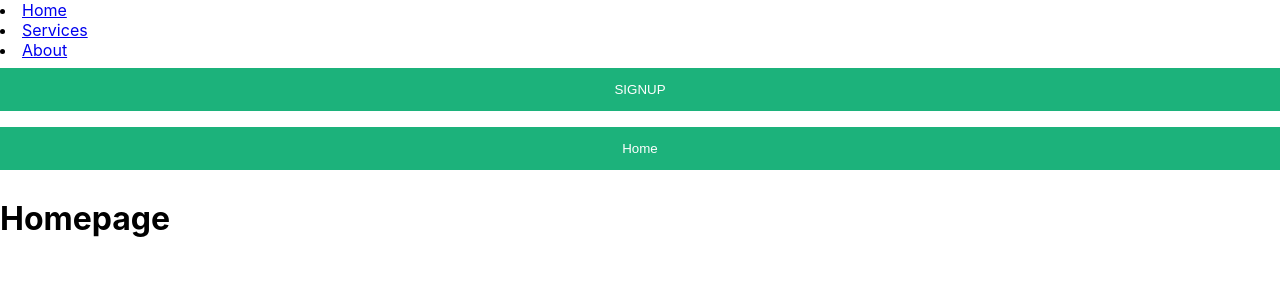
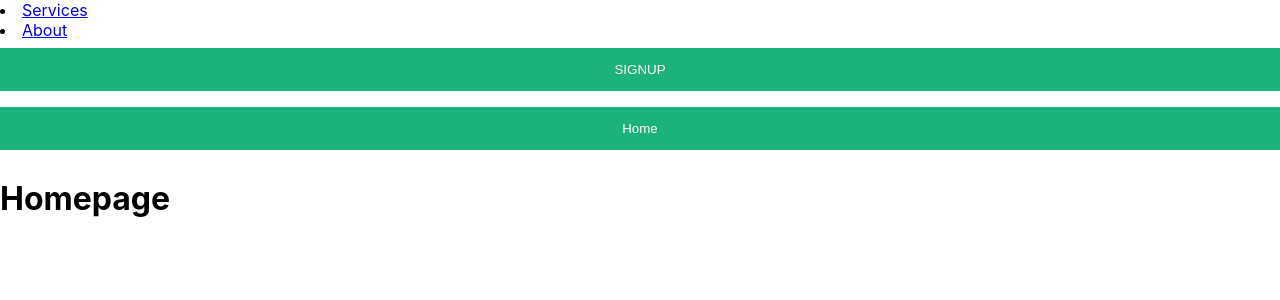
Before and after one commit to Teenskey-Knows/Phase-4-salon-frontend, a React (Create React App) app: page / in a window 1280 px wide. Shown: the top 300 px of the page. Built offline with nearby package versions, Linux system fonts and the light colour scheme.

Commit message:
modified Navbar

```diff
--- a/src/components/Navbar/Navbar.js
+++ b/src/components/Navbar/Navbar.js
@@ -7,10 +7,6 @@ function Navbar() {
   return (
     <div className="nav">
     <nav>
-
-        <li>
-          <Link to="/">Home</Link>
-        </li>
         <li>
           <Link to="/services">Services</Link>
         </li>
```
